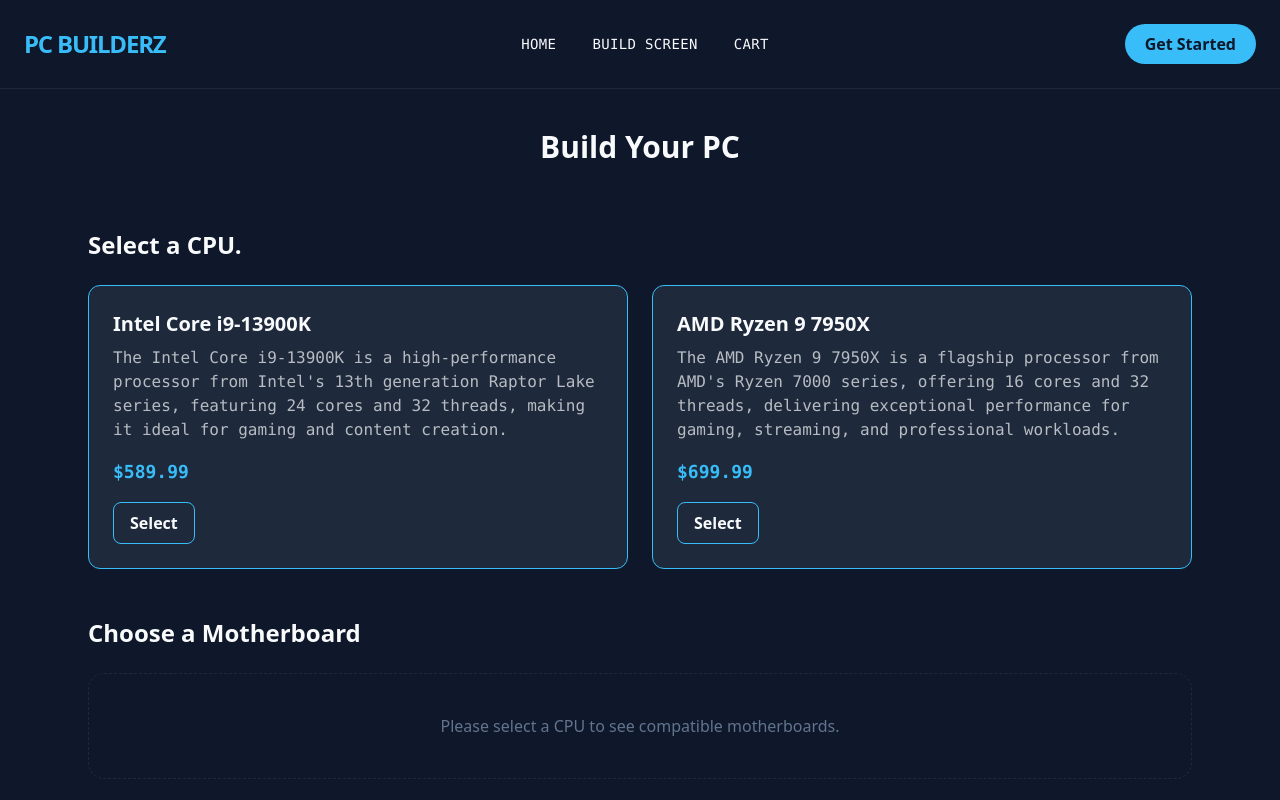
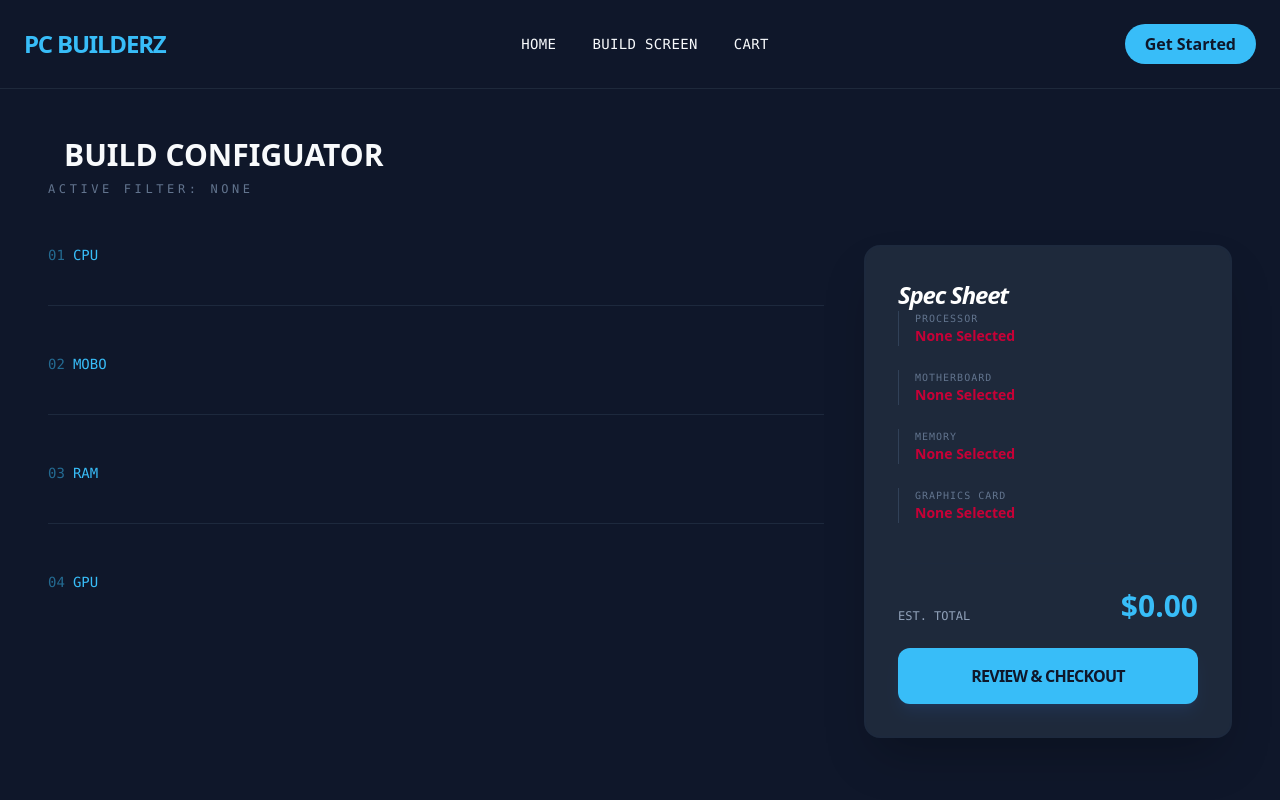
Before and after one commit to corbinreak/PC_Builderz, a React (Vite) app in the folder pc-builderz/: page / in a window 1280 px wide. Both pictures are taken after a click on the link "BUILD SCREEN". Shown: the top 800 px of the page. Built offline with nearby package versions, Linux system fonts and the light colour scheme.

Commit message:
Finished build screen logic

```diff
--- a/pc-builderz/src/components/BuildScreen.jsx
+++ b/pc-builderz/src/components/BuildScreen.jsx
@@ -1,69 +1,128 @@
 import React from 'react';
- import partsData from '../data/parts.json';
 
- function BuildScreen({ selectedCPU, setSelectedCPU, selectedMOBO, setSelectedMOBO, selectedRAM, setSelectedRAM }) {
+const BuildScreen = ({ partsData, buildFilter, onPartSelect, selectedCPU, selectedMOBO, selectedRAM, selectedGPU }) => {
+    // Helper to filter parts based on the Shop/Build filter
+    const getFilteredParts = (category) => {
+      const parts = partsData?.[category] || [];
+
+
+      if (!buildFilter === 'office') return parts.filter(p => p.price < 150);
+      if (buildFilter === 'budget') return parts.filter(p => p.price >= 150 && p.price < 400);
+      if (buildFilter === 'pro') return parts.filter(p => p.price >= 800);
+
+      return parts; // Gamer or all returns the full list
+
+    };
+
+    const calculateTotal = () => {
+      const parts =[selectedCPU, selectedMOBO, selectedRAM, selectedGPU];
+      return parts.reduce((sum, part) => + (part?.price || 0), 0).toFixed(2);
+    };
+
   return (
-    <div className="min-h-screen bg-[#0F172A] text-[#F8FAFC] font-sans pt-10 pb-20">
-      <h3 className="text-3xl font-bold mb-10 text-center">Build Your PC</h3>
+    <div className="min-h-screen bg-[#0F172A] p-6 lg:p-12 text-[#F8FAFC]">
+      {/* Header */}
+      <header className="max-w-7xl mx-auto mb-12">
+        <div className="flex items-center gap-4 mb-2">
+          <div classNmae="h=8 w-1 bg-[#A855F7]"></div>
+            <h2 className="text-3xl font-black tacking-tighter uppercase">
+              Build Configuator
+            </h2>
+          </div>
+          <p className="font-mono text-xs text-slate-500 uppercase tracking-[0.3em]">
+              Active Filter: <span className="text-[38BDF8]">{buildFilter || 'None'}</span>
+          </p>
+      </header>
 
-    {/* CPU Selection Section */}
+      <div className="max-w-7xl mx-auto grid grid-cols-1 lg:grid-cols-3 gap-10">
+        {/* Part Selection Area */}
+        <div className="lg:col-span-2 space-y-12">
+          {['CPU', 'MOBO', 'RAM', 'GPU'].map((category) => {
+            const displayParts = getFilteredParts(category);
 
-      <section className="max-w-6xl mx-auto p-6">
-        <h3 className="text-2xl font-bold mb-6 text-[#F8FAFC]">Select a CPU.</h3>
+            return (
+              <div key={category} className="border-b border-slate-800 pb-10 last:border-0">
+                <h3 className="text-[#38BDF8] font-mono text-sm uppercase flex itemse-center gap-2">
+                  <span className="opacity-50">0{['CPU', 'MOBO', 'RAM', 'GPU'].indexOf(category) + 1}</span>
+                  {category}
+                </h3>
 
-        <div className="grid grid-cols-1 md:grid-cols-2 gap-6">
-          {partsData.CPU.map((cpu) => (
-            <div key={cpu.id} className="p-6 bg-[#1E293B] rounded-xl border border-[#38BDF8] border-opacity-30">
-              <h4 className=" font-sans text-xl font-bold mb-2 text-[#F8FAFC]">{cpu.name}</h4>
-              <p className="font-mono text-[#F8FAFC] opacity-70 mb-4">{cpu.description}</p>
-              <p className=" font-mono font-bold text-lg text-[#38BDF8]">${cpu.price}</p>
-              <button
-                className="border border-[#38BDF8] bg-transparent text-[#F8FAFC] px-4 py-2 rounded-lg mt-4 hover:bg-[#38BDF8] hover:text-[#0F172A] transition font-semibold"
-                onClick={() => setSelectedCPU(cpu)}
+                <div className="grid grid-cols-1 md:grid-cols-2 gap-4">
+                  {displayParts.length === 0 ? (
+                    displayParts.map((part) => {
+                      const isSelected =
+                        selectedCPU?.name === part.name ||
+                        selectedMOBO?.name === part.name ||
+                        selectedRAM?.name === part.name ||
+                        selectedGPU?.name === part.name;
+                      return (
+                        <div
+                          key={part.id || part.name}
+                          onClick={() => onPartSelect(category, part.name)}
+                          className={`group p-4 rounded-xl border-2 transition-all cursor-pointer flex justify-between itemse-center ${
+                            isSelected
+                            ? "bg-[#1E293B] border-[#A855F7] ring-1 ring-[#A855F7]"
+                            : "bg-[#1E293B] border-slate-800 hover:border-slate-600"
+                          }`}
                         >
-                Select
-              </button>
+                          <div>
+                            <h4 className="font-bold text-lg mb-1">{part.name}</h4>
+                            <p className="text-[#38BDF8] font-mono text-xs">${part.price.toFixed(2)}</p>
+                          </div>
+                          <div className={`w-6 h-6 rounded-full border-2 flex items-center justify-center transition-colors ${
+                            isSelected ? "bg-[#A855F7] border-[#A855F7]" : "border-slate-700"
+                          }`}>
+                            {isSelected && <span className="text-white text-[10px]">✓</span>}
+                          </div>
+                        </div>
+                      );
+                    })
+                  ) : (
+                    <p className="text-slate-600 text-xs italic">No parts found for this category filter.</p>
+                  )}
+                </div>
+              </div>
+            );
+          })}
+        </div>
+
+          {/* Spec Sheet Area */}
+          <aside className="lg:col-span-1">
+            <div className="bg-[#1E293B] border-2 border-slate-800 p-8 rounded-2xl sticky top-8 shadow-2xl">
+              <h3 className="text-white font-black text-2xl mb tracking-tighter italic">Spec Sheet</h3>
+
+              <div className="space-y-6 mb-10">
+                {[
+                  { label: 'Processor', val: selectedCPU },
+                  { label: 'Motherboard', val: selectedMOBO },
+                  { label: 'Memory', val: selectedRAM },
+                  { label: 'Graphics Card', val: selectedGPU }
+                ].map((item, i) => (
+                  <div key={i} className="flex flex-col border-l border-slate-700 pl-4">
+                    <span className="text-[10px] font-mono uppercase text-slate-500 tracking-widest">{item.label}</span>
+                    <span className="text-sm font-bold truncate">
+                      {item.val ? item.val.name : <span className="text-rose-700">None Selected</span>}
+                    </span>
                   </div>
                 ))}
               </div>
-      </section>
-      {/* MoBo Selection Section */}
-      <section className="max-w-6xl mx-auto p-6 mb-20">
-        <h3 className="text-2xl font-bold mb-6 font-sans">
-          Choose a Motherboard
-            {selectedCPU && <span className="text-sm font-normal text-slate-500 ml-4">({selectedCPU.socket}) Compatible</span>}
-        </h3>
 
-        <div className="grid grid-cols-1 md:grid-cols-2 gap-6">
-          {partsData.MOBO
-          .filter((mobo) => {
-            //LOGIC: If no CPU is picked, show nothing (or all)
-            if (!selectedCPU) return false;
+              <div className="pt-6 border-t border-slate-800">
+                <div className="flex justify-between items-end mb-6">
+                  <span className="text-xs font-mono text-slate-400 uppercase">Est. Total</span>
+                  <span className="text-3xl font-black text-[#38BDF8]">${calculateTotal()}</span>
+                </div>
 
-            //LOGIC: Only return movos where the socket matces
-            return mobo.socket === selectedCPU.socket;
-          })
-          .map((mobo) => (
-            <div key={mobo.id} className="p-6 bg-[#1e293B] rounded-xl border border-slate-700">
-              <h4 className="text-xl font-semibold mb-2">{mobo.name}</h4>
-              <p className="font-mono text-[#38BDF8]">${mobo.price}</p>
-              <button
-                className="mt-4 bg-slate-700 px-4 py-2 rounded-lg hover:bg-[#38BDF8] transition"
-                onClick={() => setSelectedMOBO(mobo)}
-              >
-                Select Motherboard
+                <button className="w-full bg-[#38BDF8] hover:bg-[#A855F7] text-[#0F172A] font-black py-4 rounded-xl transition-all uppercase tracking-tighter shadow-lg shadow-blue-500/10">
+                  Review & Checkout
                 </button>
               </div>
-          ))}
             </div>
-        {/* Feedback if no CPU is selected */}
-        {!selectedCPU && (
-          <div className="p-10 border border-dashed border-slate-800 rounded-2xl text-center text-slate-500">
-            Please select a CPU to see compatible motherboards.
+          </aside>
+
       </div>
-        )}
-      </section>
     </div>
   )
 }
+
 export default BuildScreen;
```
Lines whose indentation alone changed are shown as unchanged.
